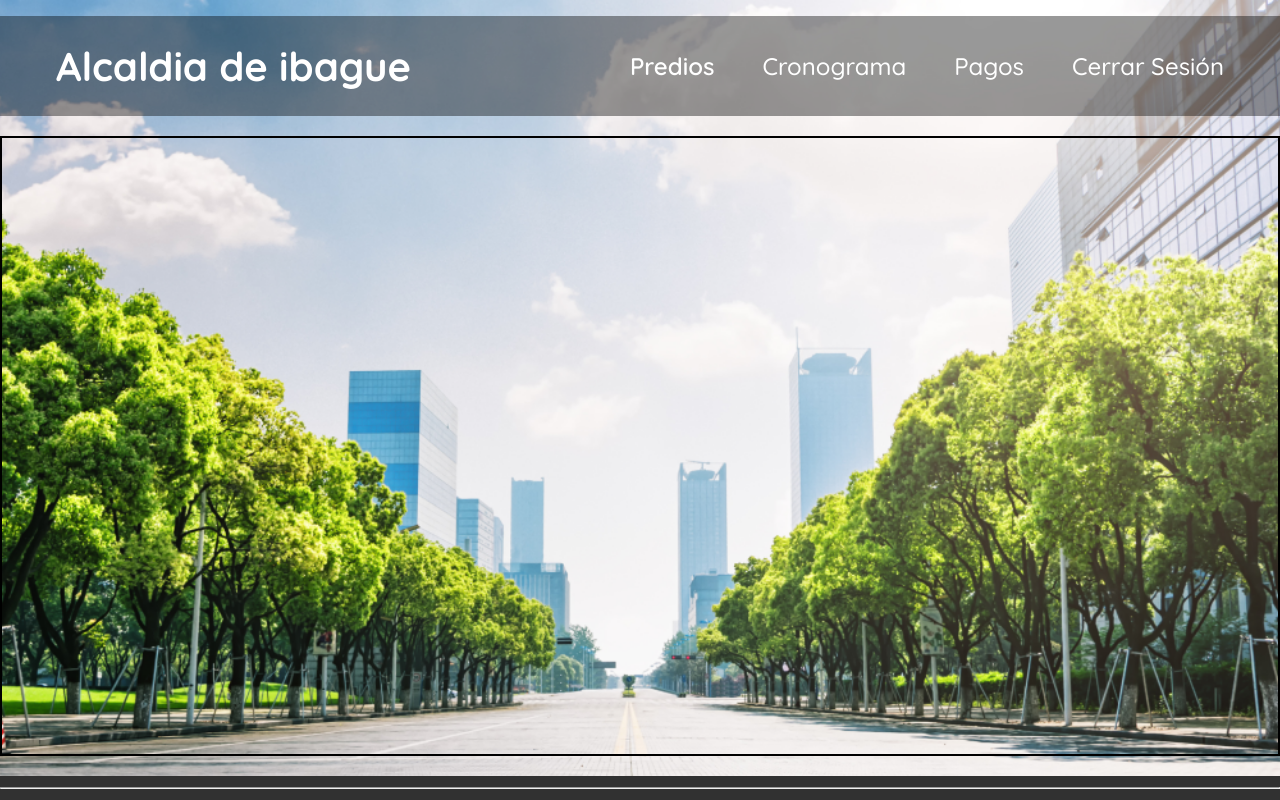
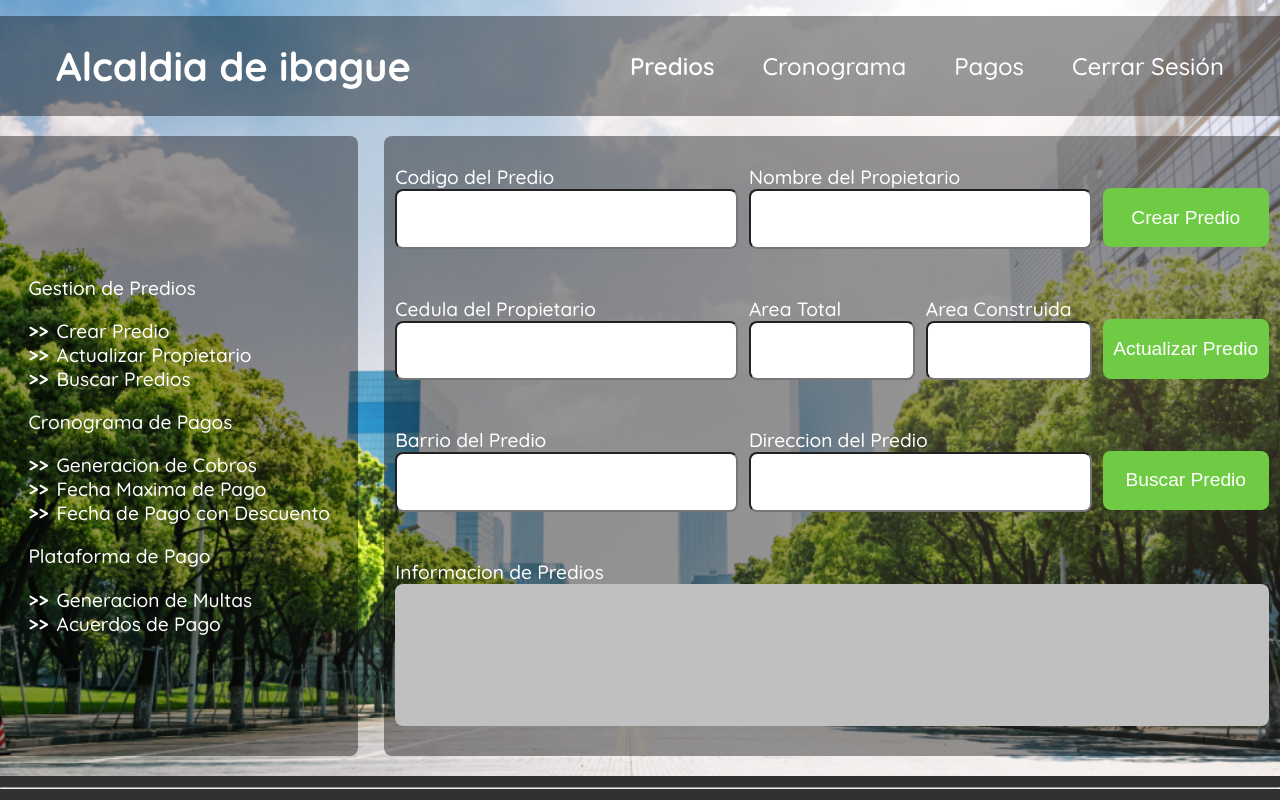
Before and after one commit to Juanmorg1/catastro, a React (Create React App) app: page /gestPredios in a window 1280 px wide. Built offline with nearby package versions, Linux system fonts and the light colour scheme.

Commit message:
Vista gestion Predios

```diff
--- a/package.json
+++ b/package.json
@@ -8,6 +8,7 @@
     "@testing-library/user-event": "^12.8.3",
     "react": "^17.0.2",
     "react-dom": "^17.0.2",
+    "react-router-dom": "^6.0.2",
     "react-scripts": "4.0.3",
     "web-vitals": "^1.1.2"
   },
--- a/public/css/gestPred.css
+++ b/public/css/gestPred.css
@@ -1,20 +1,145 @@
-.active{
+.active {
   font-weight: 600;
 }
-.content{
+/* 98% Total */
+.content {
   width: 100%;
   height: 77.5%;
-    border: 2px solid black;
+  display: flex;
+  justify-content: space-between;
 }
-.foot_2{
+
+.content_1 {
+  width: 28%;
+  height: 100%;
+  background: rgba(0, 0, 0, 0.4);
+  border-radius: 0 8px 8px 0;
+  display: flex;
+  justify-content: center;
+  align-items: center;
+}
+
+.content_1 dl {
+  /* display: flex;
+    flex-wrap: wrap;
+    align-content: space-around; */
+}
+
+.content_1 dt {
+  margin: 1em 0;
+}
+
+.content_1 dl dd::before {
+  content: ">>";
+  margin-right: 0.5rem;
+  font-weight: bold;
+}
+
+.content_2 {
+  width: 70%;
+  height: 100%;
+  background: rgba(0, 0, 0, 0.4);
+  border-radius: 8px 0 0 8px;
+  display: flex;
+}
+
+/* ++++++++++++++++++++++++++++++++++++++++++++++ */
+.grilla {
+  width: 100%;
+  height: 100%;
+
+  display: grid;
+  grid-template-areas:
+    "cod_Pred cod_Pred nom_Prop nom_Prop create_btn"
+    "ced_Prop ced_Prop area_T area_C update_btn"
+    "barrio_Pred barrio_Pred dir_Pred dir_Pred search_btn"
+    "info_Pred info_Pred info_Pred info_Pred info_Pred";
+    gap: 2% 1.25%;
+    padding: 1.25%;
+    grid-template-columns: 19% 19% 19% 19% 19%;
+    grid-template-rows: 20% 20% 20% 34%;
+}
+
+.grilla >* {
+  display: flex;
+  flex-wrap: wrap;
+  align-content: center;
+}
+
+.btns{
+  justify-content: center;
+}
+
+.grilla * input[type="text"]{
+  padding: .5rem;
+  font-size: 1em;
+  width: 100%;
+  height: 50%;
+  border-radius: 8px;
+}
+.Cod_Pred {
+  grid-area: cod_Pred;
+}
+.Nom_Prop {
+  grid-area: nom_Prop;
+}
+.Ced_Prop {
+  grid-area: ced_Prop;
+}
+.Area_T {
+  grid-area: area_T;
+}
+.Area_C {
+  grid-area: area_C;
+}
+.Barrio_Pred {
+  grid-area: barrio_Pred;
+}
+.Dir_Pred {
+  grid-area: dir_Pred;
+}
+.Info_Pred {
+  grid-area: info_Pred;
+}
+.Info_Pred .info{
+  width: 100%;
+  height: 70%;
+  background: silver;
+  border-radius: 8px;
+}
+.Create_btn {
+  grid-area: create_btn;
+}
+.Update_btn {
+  grid-area: update_btn;
+}
+.Search_btn {
+  grid-area: search_btn;
+}
+
+.grilla div button{
+  width: 100%;
+  height: 50%;
+  font-size: 1em;
+  border-radius: 8px;
+  margin-bottom: -1.1em;
+  background:rgba(110.94,202.94,67.65,1);
+  color: #fff;
+  border: none;
+}
+.grilla div button:hover{
+  background:rgb(74, 184, 23);
+}
+
+/* ++++++++++++++++++++++++++++++++++++++++++++++ */
+.foot_2 {
   height: 3%;
   background-color: #313131;
   width: 100%;
   display: flex;
   align-items: center;
-
 }
-.foot_2 hr{
+.foot_2 hr {
   width: 100%;
   color: #fff;
 }
--- a/public/css/home.css
+++ b/public/css/home.css
@@ -13,14 +13,13 @@ header.index_home {
   display: flex;
   align-items: center;
 }
-nav.navbar div {
+nav.navbar * {
   margin-left: 2em;
 }
 
 div.home_container {
   width: 100%;
   height: 65%;
-  border: 2px solid black;
   padding: 0 3.5rem;
 }
 .home_container div.home_content {
--- a/public/css/index.css
+++ b/public/css/index.css
@@ -109,8 +109,14 @@ div.index_form .cont {
   width: 100%;
   margin: 1em 0 .5em;
 }
-.cont button {
+.cont .btn {
   width: 60%;
+  text-align: center;
+  text-decoration: none;
+  margin-bottom: .5em;
+}
+.cont .btn:hover{
+  background:rgb(74, 184, 23);
 }
 /* *************** Footer *************** */
 
--- a/src/GestPredios.jsx
+++ b/src/GestPredios.jsx
@@ -11,10 +11,71 @@ function GestPredios() {
         </nav>
       </header>
       <section className="content">
+        <section className="content_1">
+          <dl className="txt">
+            <dt>Gestion de Predios</dt>
+            <dd>Crear Predio</dd>
+            <dd>Actualizar Propietario</dd>
+            <dd>Buscar Predios</dd>
+            <dt>Cronograma de Pagos</dt>
+            <dd>Generacion de Cobros</dd>
+            <dd>Fecha Maxima de Pago</dd>
+            <dd>Fecha de Pago con Descuento</dd>
+            <dt>Plataforma de Pago</dt>
+            <dd>Generacion de Multas</dd>
+            <dd>Acuerdos de Pago</dd>
+          </dl>
+        </section>
+        <section className="content_2">
+          <div className="grilla txt">
+            <div className="Cod_Pred">
+              <label htmlFor="cod">Codigo del Predio</label>
+              <input type="text" id="cod" />
+            </div>
+            <div className="Nom_Prop">
+              <label htmlFor="nom">Nombre del Propietario</label>
+              <input type="text" id="nom" />
+            </div>
+            <div className="Ced_Prop">
+              <label htmlFor="ced">Cedula del Propietario</label>
+              <input type="text" id="ced" />
+            </div>
+            <div className="Area_T">
+              <label htmlFor="ar_t">Area Total</label>
+              <input type="text" id="ar_t" />
+            </div>
+            <div className="Area_C">
+              <label htmlFor="ar_c">Area Construida</label>
+              <input type="text" id="ar_c" />
+            </div>
+            <div className="Barrio_Pred">
+              <label htmlFor="bar">Barrio del Predio</label>
+              <input type="text" id="bar" />
+            </div>
+            <div className="Dir_Pred">
+              <label htmlFor="dir">Direccion del Predio</label>
+              <input type="text" id="dir" />
+            </div>
+            <div className="Info_Pred">
+              <p>Informacion de Predios</p>
+              <div className="info">
 
+              </div>
+            </div>
+            <div className="Create_btn btns">
+              <button>Crear Predio</button>
+            </div>
+            <div className="Update_btn btns">
+              <button>Actualizar Predio</button>
+            </div>
+            <div className="Search_btn btns">
+              <button>Buscar Predio</button>
+            </div>
+          </div>
+        </section>
       </section>
       <footer className="foot_2">
-          <hr />
+        <hr />
       </footer>
     </div>
   );
--- a/src/Home.jsx
+++ b/src/Home.jsx
@@ -1,28 +1,44 @@
+import { Link } from "react-router-dom";
+
 function Home() {
   return (
     <div class="container">
       <header class="index_home">
           <h1 class="title">Alcaldia de ibague</h1>
         <nav class="navbar subtitle">
-                <div>Predios</div>
-                <div>Cronograma</div>
-                <div>Pagos</div>
-                <div>Cerrar Sesión</div>
+          <Link to="/gestPredios" className="">
+            Predios
+          </Link>
+          <Link to="/home" className="">
+            Cronograma
+          </Link>
+          <Link to="/home" className="">
+            Pagos
+          </Link>
+          <Link to="/home" className="">
+            Cerrar Sesión
+          </Link>
         </nav>
       </header>
       <div class="home_container">
         <div class="home_content">
           <div class="icons subtitle">
             <div class="icon_cont">
-                        <img src="img/workplace_results_professional_report_accounting_during_1.png" alt="" />
+              <img
+                src="img/workplace_results_professional_report_accounting_during_1.png"
+                alt=""
+              />
               <p>Gestión de Predios</p>
             </div>
             <div class="icon_cont">
-                        <img src="img/group_business_people_having_meeting_1.png" alt="" />
+              <img
+                src="img/group_business_people_having_meeting_1.png"
+                alt=""
+              />
               <p>Cronograma de Pagos</p>
             </div>
             <div class="icon_cont">
-                        <img src="img/hand_with_credit_card_laptop_1.png" alt=""/>
+              <img src="img/hand_with_credit_card_laptop_1.png" alt="" />
               <p>Plataforma de Pago</p>
             </div>
           </div>
@@ -31,13 +47,19 @@ function Home() {
               <p>Pague antes del</p>
             </div>
             <div class="offer_cont_2">
-                        <p><span>15</span><br />de marzo</p>
+              <p>
+                <span>15</span>
+                <br />
+                de marzo
+              </p>
             </div>
             <div class="offer_cont_1">
               <p>y obtenga un descuento del</p>
             </div>
             <div class="offer_cont_2">
-                        <p><span>10%</span></p>
+              <p>
+                <span>10%</span>
+              </p>
             </div>
             <div class="offer_cont_3">
               <p>en su impuesto predial</p>
@@ -47,11 +69,16 @@ function Home() {
       </div>
       <footer class="foot">
         <div class="footer_cont txt">
-                <p>Gobernación del Tolima <br />
-                    Ibagué - Capital Musical de Colombia</p>
+          <p>
+            Gobernación del Tolima <br />
+            Ibagué - Capital Musical de Colombia
+          </p>
           <p>@2021 Copyright - Team Seven</p>
-                <p>info_catastro@ibague.com.co<br />
-                    Conmutador: 608-7654321 Extensión: 12345 </p>
+          <p>
+            info_catastro@ibague.com.co
+            <br />
+            Conmutador: 608-7654321 Extensión: 12345{" "}
+          </p>
         </div>
       </footer>
     </div>
```
Also changed, not shown: 2 other files (tests, documents, lock files or other folders). Lines whose indentation alone changed are shown as unchanged.
